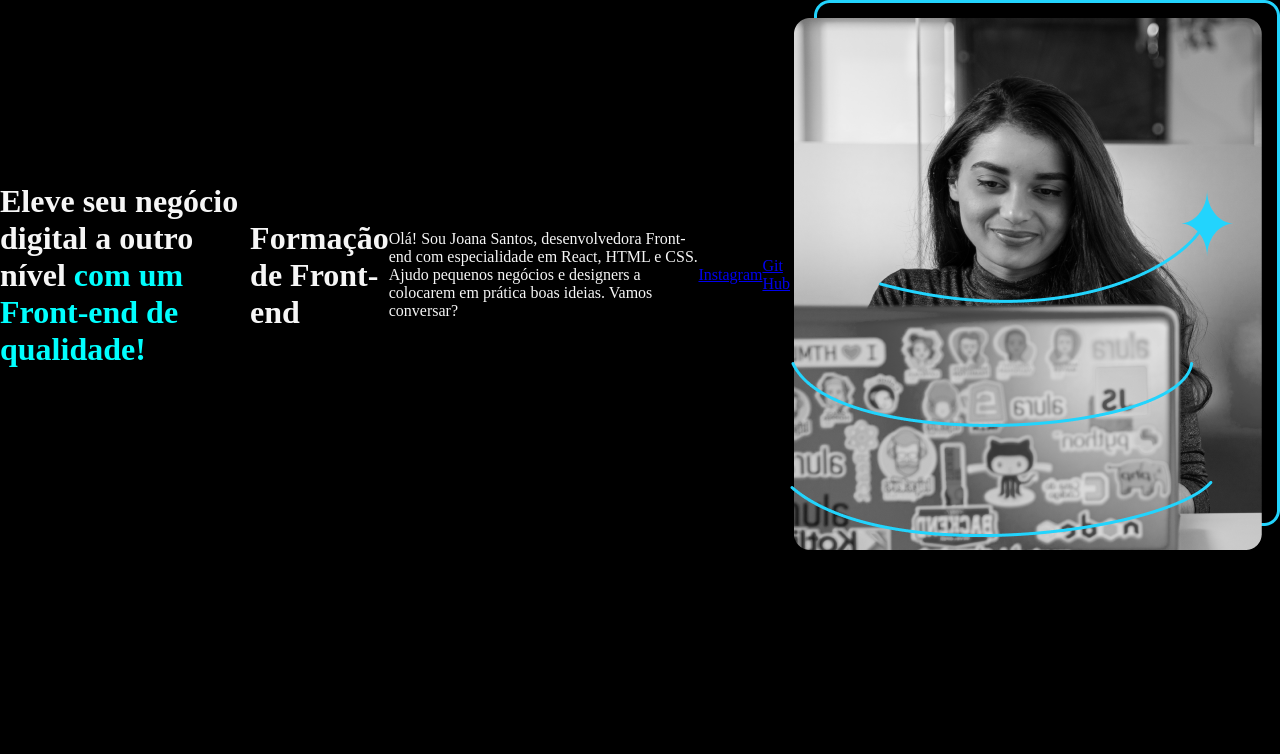
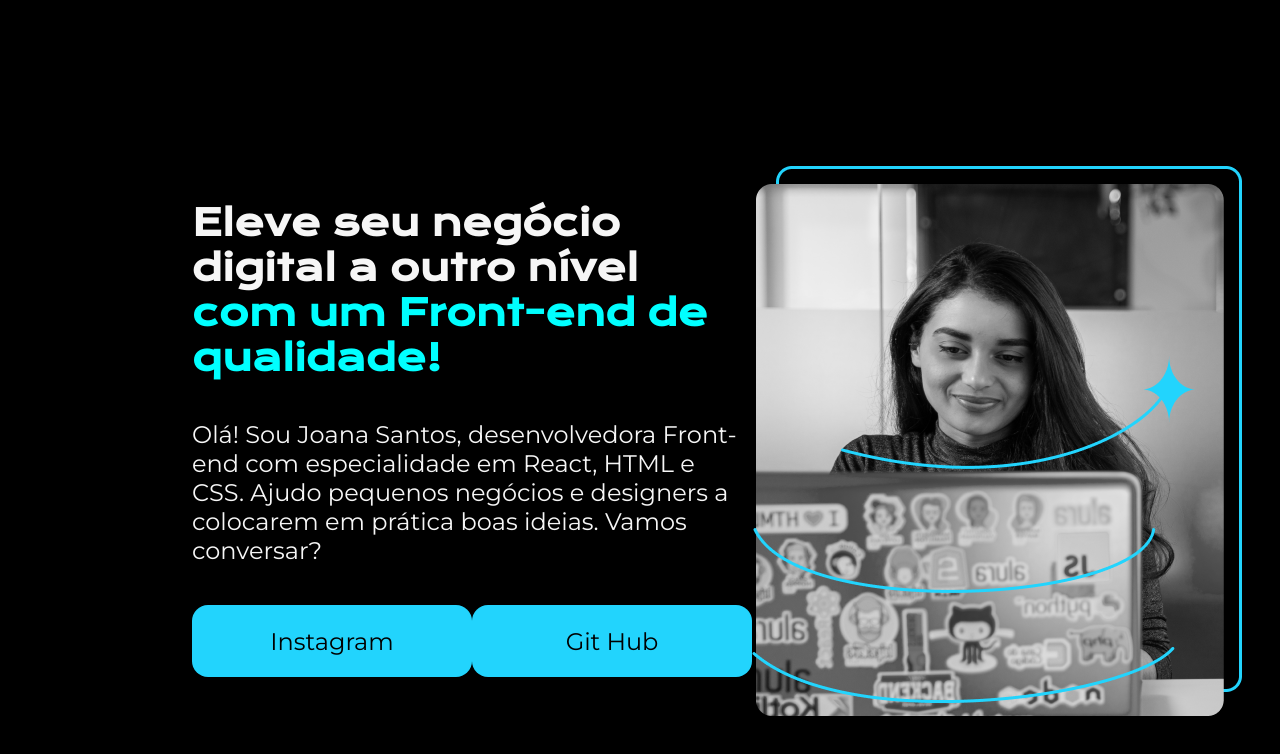
Before and after one commit to igorbarbosa07/Front-End_HTML_CSS, a plain HTML site: page index.html in a window 1280 px wide. Drawn offline with nearby package versions, Linux system fonts and the light colour scheme.

Commit message:
cursohtml

```diff
--- a/index.html
+++ b/index.html
@@ -14,15 +14,17 @@
 
    <main class="apresentacao">
 
-      <h1>Eleve seu negócio digital a outro nível <strong class="destaque">com um Front-end de qualidade!</strong></h1>
-      <h1>Formação de Front-end</h1>
+      <section class="apresentacao__conteudo">
+         <h1 class="apresentacao__conteudo__titulo">Eleve seu negócio digital a outro nível <strong class="destaque">com um Front-end de qualidade!</strong></h1>
 
-      <p>Olá! Sou Joana Santos, desenvolvedora Front-end com especialidade em React, HTML e CSS. Ajudo pequenos negócios e designers a
-      colocarem em prática boas ideias. Vamos conversar?</p>
+         <p class="apresentacao__conteudo__paragrafo">Olá! Sou Joana Santos, desenvolvedora Front-end com especialidade em React, HTML e CSS. Ajudo pequenos negócios e designers a
+            colocarem em prática boas ideias. Vamos conversar?</p>
+         <div class="apresentacao__links">
+            <a class="apresentacao__links__link" href="https://www.instagram.com/igo_rbarbosa/">Instagram</a>
+            <a class="apresentacao__links__link" href="https://github.com/igorbarbosa07">Git Hub</a>
+         </div>
+      </section>
 
-      <a href="https://www.instagram.com/igo_rbarbosa/">Instagram</a>
-      <a href="https://github.com/igorbarbosa07">Git Hub</a>
-      <br>
       <img src="img/Imagem.png" alt="Foto da Joana Santos">
 
    </main>
--- a/style.css
+++ b/style.css
@@ -1,3 +1,6 @@
+@import url('https://fonts.googleapis.com/css2?family=Krona+One&family=Montserrat:ital,wght@0,400;0,500;1,400&display=swap');
+@import url('https://fonts.googleapis.com/css2?family=Montserrat:wght@600&display=swap');
+
 * {
     margin: 0;
     padding: 0;
@@ -16,6 +19,56 @@ body {
 }
 
 .apresentacao {
+    margin:13% 15%;
     display: flex;
     align-items: center;
+    justify-content: space-between;
+
 }
+
+.apresentacao__conteudo {
+
+    width: 615px;
+    height: 482px;
+    display: flex;
+    flex-direction: column;
+    gap: 40px;
+
+
+}
+
+.apresentacao__conteudo__titulo {
+
+    font-size: 36px;
+    font-family: 'Krona One', sans-serif;
+
+}
+
+.apresentacao__conteudo__paragrafo {
+
+    font-size: 24px;
+    font-family: 'Montserrat', sans-serif;
+
+}
+
+.apresentacao__links {
+    display: flex;
+    justify-content: space-between;
+}
+
+.apresentacao__links__link {
+
+    background-color: #22D4FD;
+    width: 280px;
+    text-align: center;
+    border-radius: 16px;
+    font-size: 24px;
+    font-weight: 600px;
+    padding: 21.5px 0;
+    text-decoration: none;
+    color: black;
+    font-family: 'Montserrat', sans-serif;
+
+
+
+}
```
